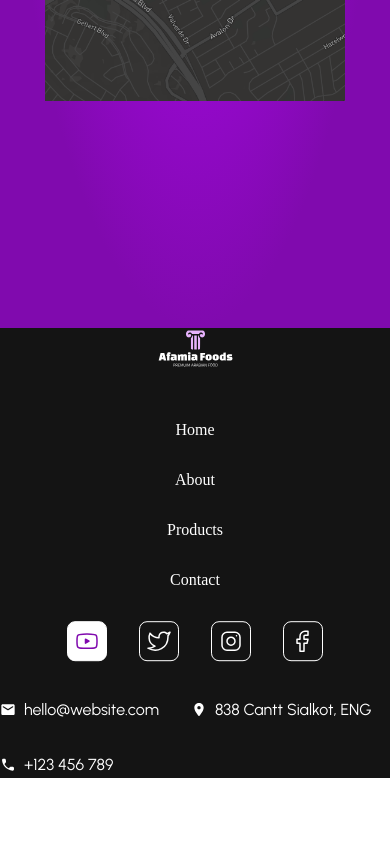
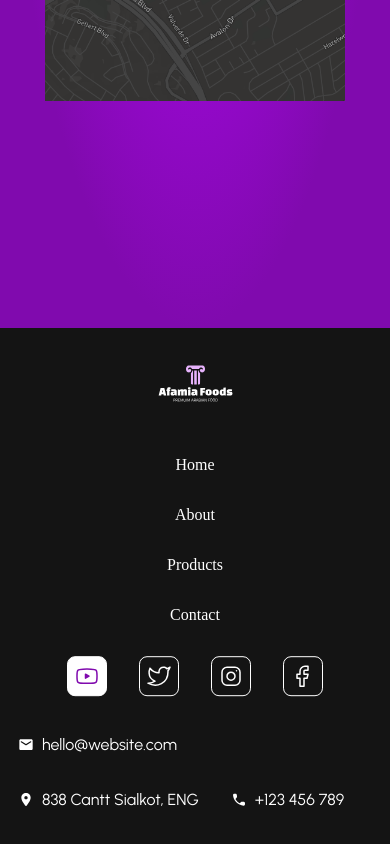
Before and after one commit to Moustafa-97/groceryclone, a Next.js app: page /en/contact in a window 390 px wide. Shown: the part 1112-1956 px from the top of the page. Before the commit the page ends 1890 px from the top, so only its background shows below. Built offline with nearby package versions, Linux system fonts and the light colour scheme.

Commit message:
ui updates

```diff
--- a/src/components/heros/home/heroHome.module.css
+++ b/src/components/heros/home/heroHome.module.css
@@ -121,6 +121,7 @@
   justify-content: center;
   flex-direction: column;
   margin: auto;
+  z-index: 10;
   background-color: rgba(213, 213, 213, 1);
 
   border-radius: 97px;
--- a/src/components/zzFooter/footer.module.css
+++ b/src/components/zzFooter/footer.module.css
@@ -57,8 +57,11 @@
 }
 
 @media screen and (max-width: 768px) {
+  .container {
+    padding: 37px 18px;
+    height: fit-content;
+  }
   .links .navigation ul {
     flex-direction: column;
-
   }
 }
```
